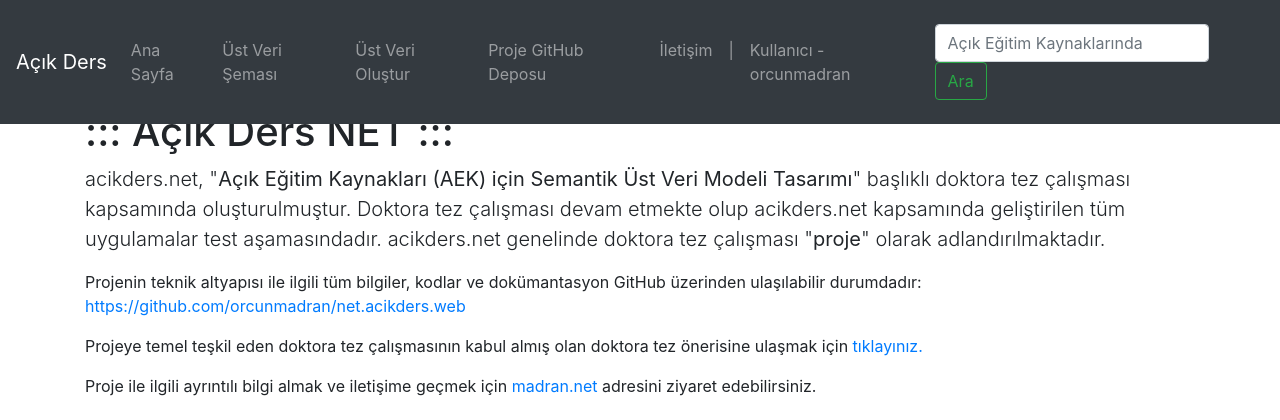
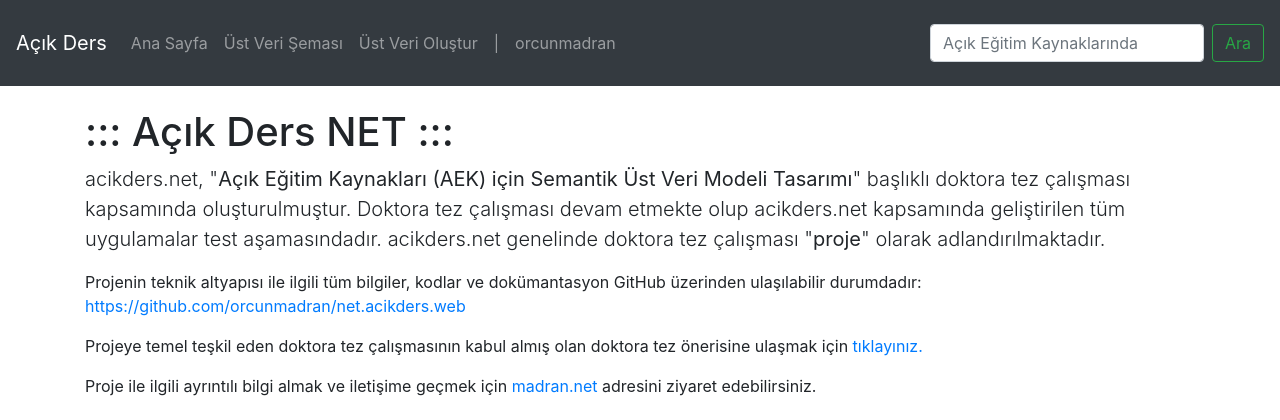
Before and after one commit to orcunmadran/net.acikders.web, a Django app: page / in a window 1280 px wide. Shown: the top 420 px of the page. Run offline with Django 3.2, Linux system fonts and the light colour scheme; a user stored in the database is signed in; some libraries are stand-ins or nearby versions.

Commit message:
Update navbar.html

```diff
--- a/django/templates/navbar.html
+++ b/django/templates/navbar.html
@@ -16,17 +16,11 @@
           <a class="nav-link" href="/metaform">Üst Veri Oluştur</a>
         </li>
         <li class="nav-item">
-          <a class="nav-link" href="https://github.com/orcunmadran/net.acikders.web" target="_blank">Proje GitHub Deposu</a>
-        </li>
-        <li class="nav-item">
-          <a class="nav-link" href="http://www.madran.net/iletisim_sosyal_aglar/" target="_blank">İletişim</a>
-        </li>
-        <li class="nav-item">
           <a class="nav-link" href="#">|</a>
         </li>
         {% if user.is_authenticated %}
         <li class="nav-item">
-          <a class="nav-link" href="/admin">Kullanıcı - {{ user }}</a>
+          <a class="nav-link" href="/admin">{{ user }}</a>
         </li>
         {% else %}
         <li class="nav-item">
```
